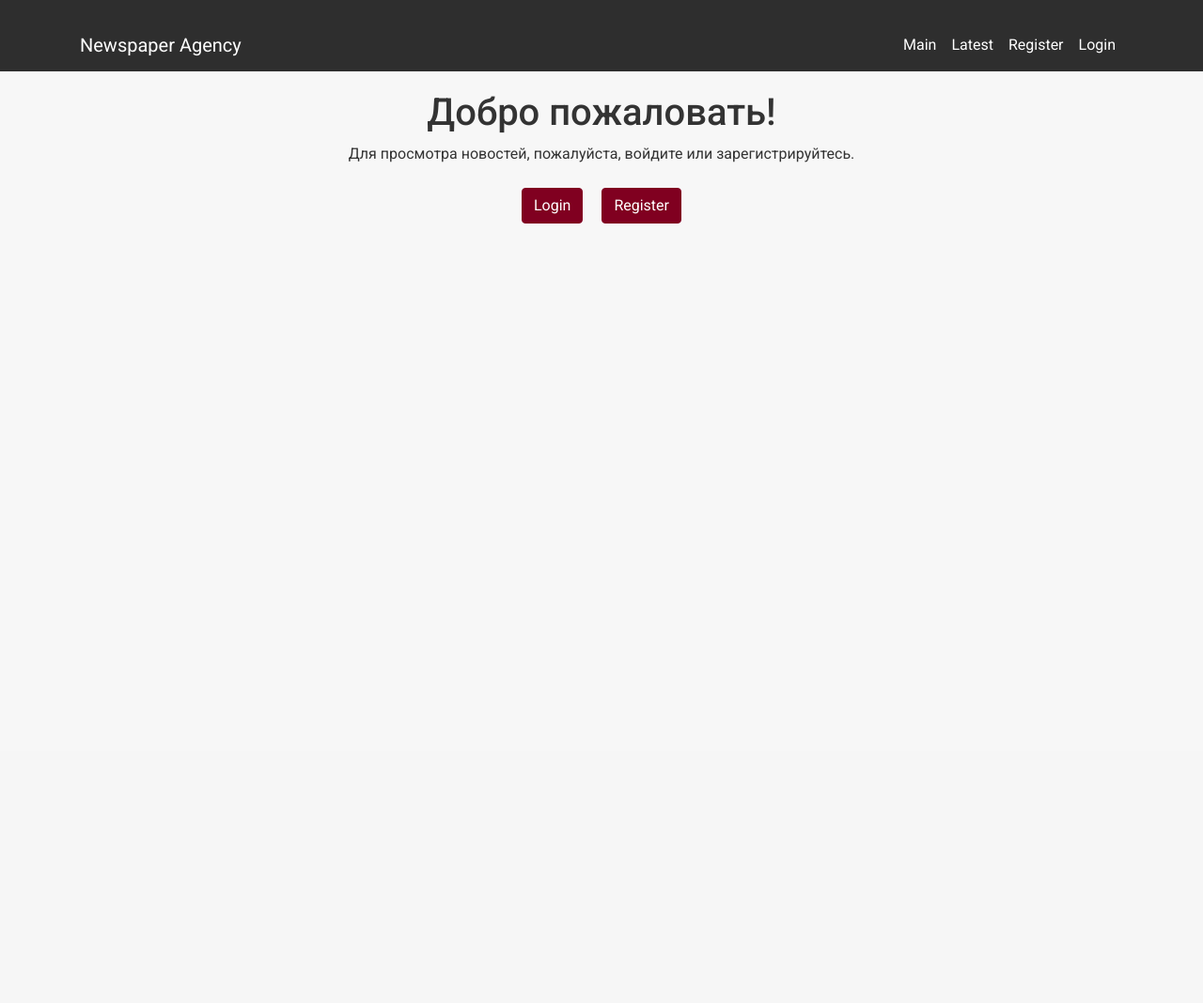
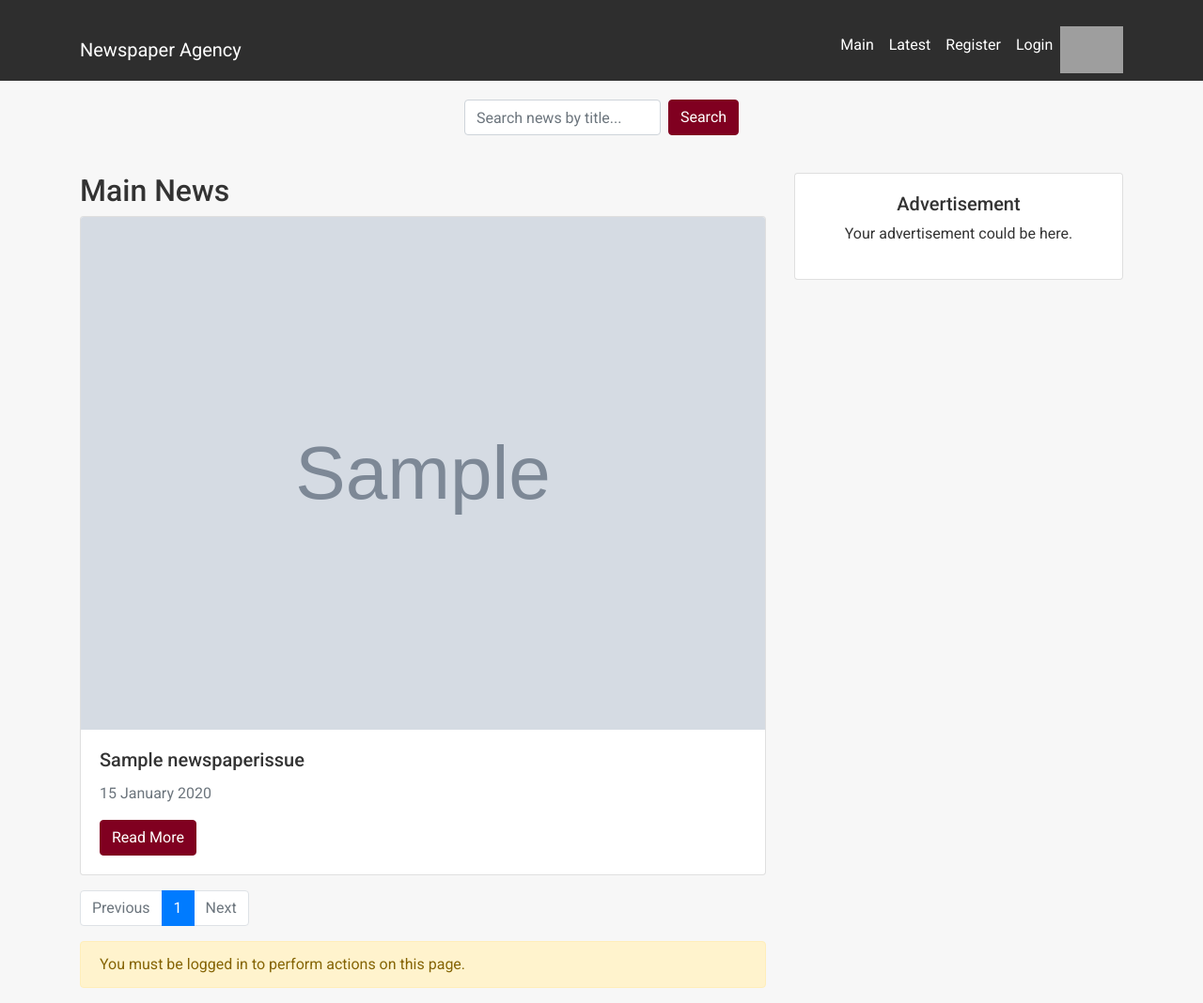
Before and after one commit to Bleit1/newspaper-agency, a Django app: page /main/ in a window 1280 px wide. Shown: the whole page at 94% size. Before the commit the page ends 238 px from the top, so only its background shows below. Run offline with Django 5.2, Linux system fonts and the light colour scheme; tables that the repository leaves empty hold one stand-in row (values such as "Sample post"); grey boxes marked "Sample" are stand-in pictures; some libraries are stand-ins or nearby versions; grey boxes are pictures that could not be loaded.

Commit message:
fix problem with view

```diff
--- a/news/templates/base.html
+++ b/news/templates/base.html
@@ -1,10 +1,11 @@
-<!DOCTYPE html>
+{% load static %}
 <html lang="en">
 <head>
   <meta charset="UTF-8">
   <title>{% block title %}Newspaper Agency{% endblock %}</title>
   <link href="https://stackpath.bootstrapcdn.com/bootstrap/4.5.2/css/bootstrap.min.css" rel="stylesheet">
   <link href="https://fonts.googleapis.com/css?family=Roboto:400,500,700&display=swap" rel="stylesheet">
+  <link rel="stylesheet" href="https://cdnjs.cloudflare.com/ajax/libs/font-awesome/5.15.4/css/all.min.css">
   <style>
     body {
       background-color: #f7f7f7;
@@ -34,6 +35,9 @@
     .btn-accent:hover {
       background-color: #a42c2c;
       border-color: #a42c2c;
+    }
+    .navbar-logo {
+      max-height: 50px;
     }
   </style>
 </head>
@@ -71,6 +75,11 @@
               <a class="nav-link" href="{% url 'login' %}">Login</a>
             </li>
           {% endif %}
+          <li class="nav-item">
+            <a class="nav-link p-0" href="{% url 'issue_list' %}">
+              <img src="{% static 'images/logo.png' %}" alt="Logo" class="navbar-logo">
+            </a>
+          </li>
         </ul>
       </div>
     </div>
--- a/news/templates/news/main.html
+++ b/news/templates/news/main.html
@@ -1,22 +1,23 @@
 {% extends 'base.html' %}
+{% load static %}
 {% block title %}Main News{% endblock %}
 {% block content %}
+
+<div class="row mb-4">
+  <div class="col-12">
+    <form method="get" action="{% url 'main' %}" class="form-inline justify-content-center">
+      <input type="text" name="q" value="{{ query }}" class="form-control mr-2" placeholder="Search news by title...">
+      <button type="submit" class="btn btn-accent">Search</button>
+    </form>
+  </div>
+</div>
+
 <div class="row">
-  {% if not user.is_authenticated %}
-    <div class="col-12 text-center">
-      <h1>Добро пожаловать!</h1>
-      <p>Для просмотра новостей, пожалуйста, войдите или зарегистрируйтесь.</p>
-      <a href="{% url 'login' %}" class="btn btn-accent m-2">Login</a>
-      <a href="{% url 'register' %}" class="btn btn-accent m-2">Register</a>
-    </div>
-  {% else %}
-    <div class="col-12">
-      <h2>Featured News</h2>
-    </div>
-    {% if featured_news %}
-      {% for news in featured_news %}
-        <div class="col-md-6 mb-4">
-          <div class="card">
+  <div class="col-md-8">
+    <h2>Main News</h2>
+    {% if page_obj.object_list %}
+      {% for news in page_obj.object_list %}
+        <div class="card mb-3">
           {% if news.photo %}
             <img src="{{ news.photo.url }}" class="card-img-top img-fluid" alt="{{ news.title }}">
           {% endif %}
@@ -26,39 +27,62 @@
             <a href="{% url 'issue_detail' news.pk %}" class="btn btn-accent">Read More</a>
           </div>
         </div>
-        </div>
       {% endfor %}
+
+      <!-- Пагинация -->
+      <nav>
+        <ul class="pagination">
+          {% if page_obj.has_previous %}
+            <li class="page-item">
+              <a class="page-link" href="?q={{ query }}&page={{ page_obj.previous_page_number }}">Previous</a>
+            </li>
           {% else %}
-      <div class="col-12">
-        <p>No featured news available.</p>
+            <li class="page-item disabled">
+              <span class="page-link">Previous</span>
+            </li>
+          {% endif %}
+
+          {% for num in page_obj.paginator.page_range %}
+            {% if page_obj.number == num %}
+              <li class="page-item active">
+                <span class="page-link">{{ num }}</span>
+              </li>
+            {% else %}
+              <li class="page-item">
+                <a class="page-link" href="?q={{ query }}&page={{ num }}">{{ num }}</a>
+              </li>
+            {% endif %}
+          {% endfor %}
+
+          {% if page_obj.has_next %}
+            <li class="page-item">
+              <a class="page-link" href="?q={{ query }}&page={{ page_obj.next_page_number }}">Next</a>
+            </li>
+          {% else %}
+            <li class="page-item disabled">
+              <span class="page-link">Next</span>
+            </li>
+          {% endif %}
+        </ul>
+      </nav>
+    {% else %}
+      <p>No news items available.</p>
+    {% endif %}
+
+    {% if not user.is_authenticated %}
+      <div class="alert alert-warning mt-3">
+        You must be logged in to perform actions on this page.
       </div>
     {% endif %}
+  </div>
 
-    <hr class="w-100 my-4">
-
-    <div class="col-12">
-      <h2>Latest News</h2>
-    </div>
-    {% if latest_news %}
-      {% for news in latest_news %}
-        <div class="col-md-4 mb-4">
+  <div class="col-md-4">
     <div class="card">
-            {% if news.photo %}
-              <img src="{{ news.photo.url }}" class="card-img-top img-thumbnail" alt="{{ news.title }}">
-            {% endif %}
-            <div class="card-body">
-              <h5 class="card-title">{{ news.title }}</h5>
-              <p class="card-text text-muted">{{ news.publication_date|date:"d F Y" }}</p>
-              <a href="{% url 'issue_detail' news.pk %}" class="btn btn-accent">Read More</a>
+      <div class="card-body text-center">
+        <h5>Advertisement</h5>
+        <p>Your advertisement could be here.</p>
       </div>
     </div>
   </div>
-      {% endfor %}
-    {% else %}
-      <div class="col-12">
-        <p>No latest news available.</p>
-      </div>
-    {% endif %}
-  {% endif %}
 </div>
 {% endblock %}
```
Lines whose indentation alone changed are shown as unchanged.
